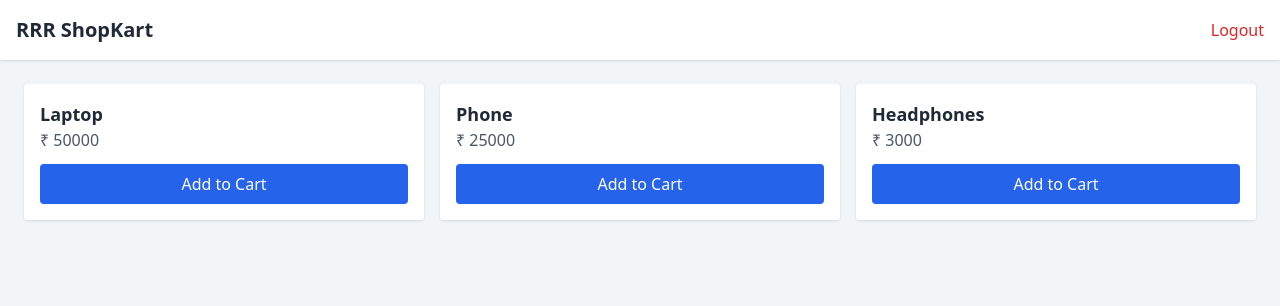
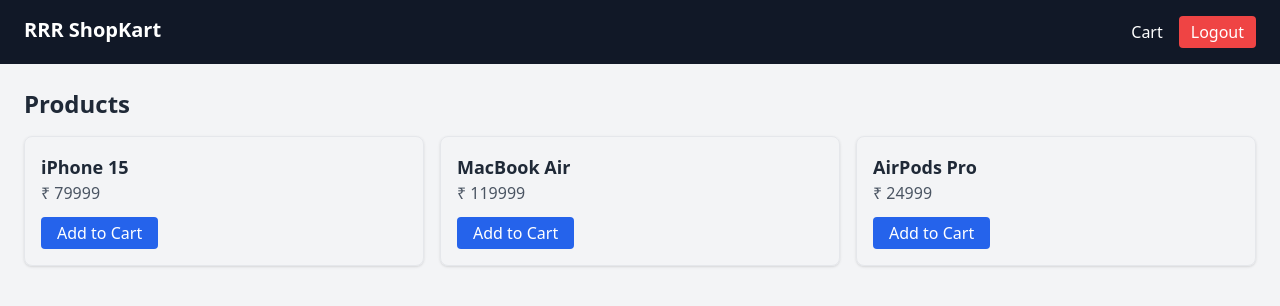
Before and after one commit to roshanjo/rrr-shopkart-frontend, a React (Vite) app: page /products in a window 1280 px wide. Shown: the top 306 px of the page. Built offline with nearby package versions, Linux system fonts and the light colour scheme; no server answers; sample sign-in values are in the browser's storage.

Commit message:
Beautiful UI + products + cart

```diff
--- a/src/App.jsx
+++ b/src/App.jsx
@@ -1,15 +1,19 @@
 import { BrowserRouter, Routes, Route } from "react-router-dom";
+import Navbar from "./components/Navbar";
+import Login from "./pages/Login";
 import Signup from "./pages/Signup";
-import Login from "./pages/Login";
 import Products from "./pages/Products";
+import Cart from "./pages/Cart";
 
 export default function App() {
   return (
     <BrowserRouter>
+      <Navbar />
       <Routes>
+        <Route path="/login" element={<Login />} />
         <Route path="/signup" element={<Signup />} />
-        <Route path="/login" element={<Login />} />
         <Route path="/products" element={<Products />} />
+        <Route path="/cart" element={<Cart />} />
       </Routes>
     </BrowserRouter>
   );
--- a/src/components/Navbar.jsx
+++ b/src/components/Navbar.jsx
@@ -1,14 +1,37 @@
-import { Link } from "react-router-dom";
+import { Link, useNavigate } from "react-router-dom";
+import { logout, isLoggedIn } from "../utils/auth";
 
 export default function Navbar() {
+  const navigate = useNavigate();
+
+  const handleLogout = () => {
+    logout();
+    navigate("/login");
+  };
+
   return (
-    <nav className="bg-blue-600 p-4 text-white flex justify-between">
-      <h1 className="font-bold text-xl">RRR ShopKart</h1>
+    <nav className="bg-gray-900 text-white px-6 py-4 flex justify-between">
+      <Link to="/products" className="text-xl font-bold">
+        RRR ShopKart
+      </Link>
+
       <div className="space-x-4">
-        <Link to="/">Products</Link>
-        <Link to="/cart">Cart</Link>
-        <Link to="/login">Login</Link>
-        <Link to="/signup">Signup</Link>
+        {isLoggedIn() ? (
+          <>
+            <Link to="/cart">Cart</Link>
+            <button
+              onClick={handleLogout}
+              className="bg-red-500 px-3 py-1 rounded"
+            >
+              Logout
+            </button>
+          </>
+        ) : (
+          <>
+            <Link to="/login">Login</Link>
+            <Link to="/signup">Signup</Link>
+          </>
+        )}
       </div>
     </nav>
   );
--- /dev/null
+++ b/src/components/ProductCard.jsx
@@ -0,0 +1,15 @@
+export default function ProductCard({ product, addToCart }) {
+  return (
+    <div className="border rounded-lg p-4 shadow hover:shadow-lg">
+      <h3 className="font-bold text-lg">{product.name}</h3>
+      <p className="text-gray-600">₹ {product.price}</p>
+
+      <button
+        onClick={() => addToCart(product)}
+        className="mt-3 bg-blue-600 text-white px-4 py-1 rounded"
+      >
+        Add to Cart
+      </button>
+    </div>
+  );
+}
--- a/src/pages/Cart.jsx
+++ b/src/pages/Cart.jsx
@@ -1,19 +1,31 @@
-export default function Cart({ cart }) {
-  const total = cart.reduce((sum, i) => sum + i.price, 0);
+import { requireAuth } from "../utils/auth";
+
+export default function Cart() {
+  requireAuth();
+
+  const cart = JSON.parse(localStorage.getItem("cart")) || [];
+
+  const total = cart.reduce((sum, item) => sum + item.price, 0);
 
   return (
     <div className="p-6">
-      <h1 className="text-2xl font-bold mb-4">Cart</h1>
+      <h1 className="text-2xl font-bold mb-4">Your Cart</h1>
 
-      {cart.length === 0 && <p>No items in cart</p>}
+      {cart.length === 0 ? (
+        <p>No items in cart</p>
+      ) : (
+        <>
+          <ul className="space-y-2">
+            {cart.map((item, index) => (
+              <li key={index} className="border p-2 rounded">
+                {item.name} — ₹{item.price}
+              </li>
+            ))}
+          </ul>
 
-      {cart.map((item, i) => (
-        <div key={i} className="border-b py-2">
-          {item.name} — ₹{item.price}
-        </div>
-      ))}
-
-      <h2 className="mt-4 font-bold">Total: ₹{total}</h2>
+          <h2 className="mt-4 font-bold">Total: ₹{total}</h2>
+        </>
+      )}
     </div>
   );
 }
--- a/src/pages/Products.jsx
+++ b/src/pages/Products.jsx
@@ -1,62 +1,30 @@
 import { useEffect, useState } from "react";
-import { useNavigate } from "react-router-dom";
-import { getToken, logout } from "../utils/auth";
+import ProductCard from "../components/ProductCard";
+import { requireAuth } from "../utils/auth";
 
-const API_URL = import.meta.env.VITE_API_URL;
+const PRODUCTS = [
+  { id: 1, name: "iPhone 15", price: 79999 },
+  { id: 2, name: "MacBook Air", price: 119999 },
+  { id: 3, name: "AirPods Pro", price: 24999 },
+];
 
 export default function Products() {
-  const navigate = useNavigate();
-  const [products] = useState([
-    { id: 1, name: "Laptop", price: 50000 },
-    { id: 2, name: "Phone", price: 25000 },
-    { id: 3, name: "Headphones", price: 3000 },
-  ]);
+  requireAuth();
 
-  useEffect(() => {
-    const token = getToken();
+  const [cart, setCart] = useState([]);
 
-    // 🔐 PROTECT PAGE
-    if (!token) {
-      navigate("/login");
-      return;
-    }
-  }, [navigate]);
-
-  const handleLogout = () => {
-    logout();
-    navigate("/login");
+  const addToCart = (product) => {
+    setCart([...cart, product]);
+    localStorage.setItem("cart", JSON.stringify([...cart, product]));
   };
 
   return (
-    <div className="min-h-screen bg-gray-100">
-      {/* Navbar */}
-      <div className="bg-white shadow p-4 flex justify-between">
-        <h1 className="text-xl font-bold">RRR ShopKart</h1>
-        <button
-          onClick={handleLogout}
-          className="text-red-600 font-medium"
-        >
-          Logout
-        </button>
-      </div>
+    <div className="p-6">
+      <h1 className="text-2xl font-bold mb-4">Products</h1>
 
-      {/* Products */}
-      <div className="p-6 grid grid-cols-1 md:grid-cols-3 gap-4">
-        {products.map((product) => (
-          <div
-            key={product.id}
-            className="bg-white p-4 rounded shadow"
-          >
-            <h2 className="font-semibold text-lg">{product.name}</h2>
-            <p className="text-gray-600">₹ {product.price}</p>
-
-            <button
-              className="mt-3 bg-blue-600 text-white px-4 py-2 rounded w-full"
-              onClick={() => alert("Cart coming soon 🛒")}
-            >
-              Add to Cart
-            </button>
-          </div>
+      <div className="grid grid-cols-1 md:grid-cols-3 gap-4">
+        {PRODUCTS.map((p) => (
+          <ProductCard key={p.id} product={p} addToCart={addToCart} />
         ))}
       </div>
     </div>
--- a/src/utils/auth.js
+++ b/src/utils/auth.js
@@ -1,24 +1,18 @@
-// src/utils/auth.js
-
-export function saveAuth(token, user) {
+export function saveAuth(token) {
   localStorage.setItem("token", token);
-  localStorage.setItem("user", JSON.stringify(user));
-}
-
-export function getToken() {
-  return localStorage.getItem("token");
-}
-
-export function getUser() {
-  const user = localStorage.getItem("user");
-  return user ? JSON.parse(user) : null;
 }
 
 export function logout() {
   localStorage.removeItem("token");
-  localStorage.removeItem("user");
+  localStorage.removeItem("cart");
 }
 
 export function isLoggedIn() {
   return !!localStorage.getItem("token");
 }
+
+export function requireAuth() {
+  if (!isLoggedIn()) {
+    window.location.href = "/login";
+  }
+}
```
